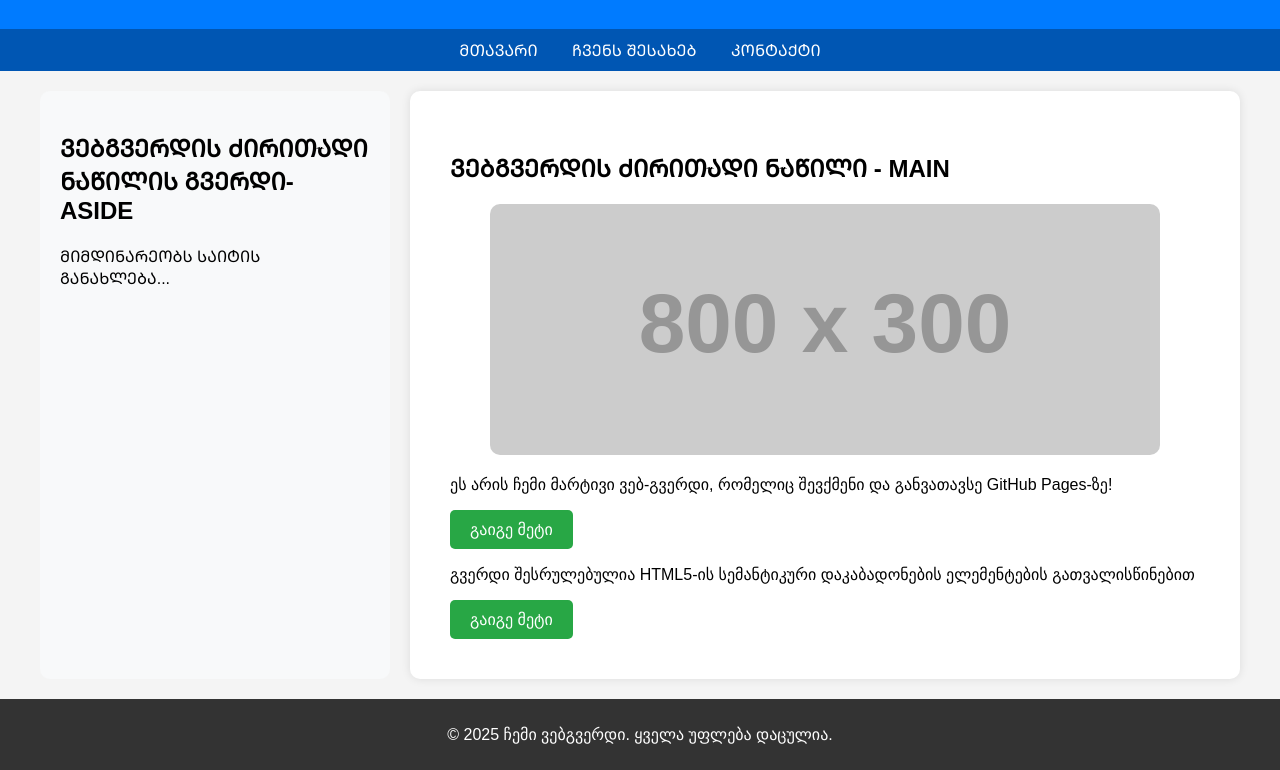
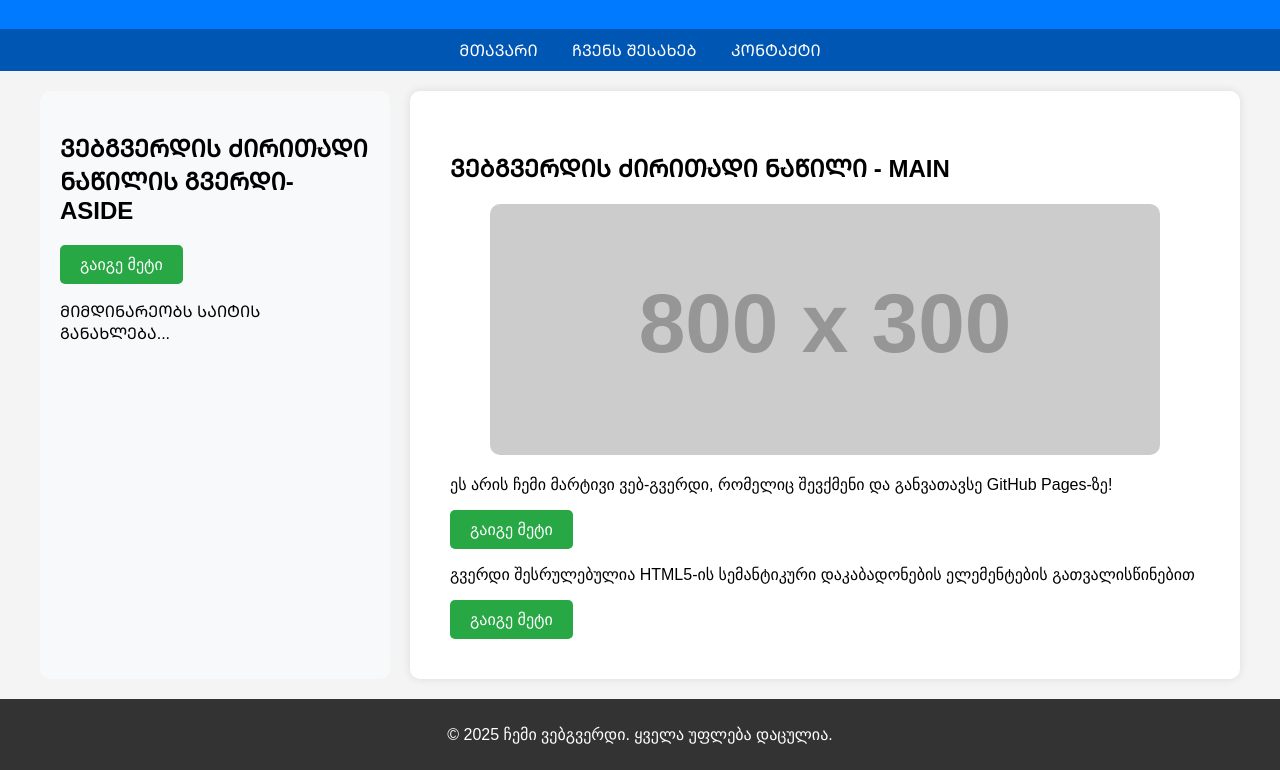
Before and after one commit to ikaroeduge/html_starter, a plain HTML site: page index.html in a window 1280 px wide. Shown: the part 130-900 px from the top of the page. Drawn offline with Linux system fonts and the light colour scheme; placeholder pictures from the web are drawn by us.

Commit message:
Update index.html

```diff
--- a/index.html
+++ b/index.html
@@ -113,7 +113,9 @@
     <div class="container">
         <aside>
             <h2>ᲕᲔᲑᲒᲕᲔᲠᲓᲘᲡ ᲫᲘᲠᲘᲗᲐᲓᲘ ᲜᲐᲬᲘᲚᲘᲡ ᲒᲕᲔᲠᲓᲘ- ASIDE </h2>
+            <a href="https://developer.mozilla.org/en-US/docs/Web/HTML/Element/aside" class="button" target="_blank">გაიგე მეტი</a>
             <p>ᲛᲘᲛᲓᲘᲜᲐᲠᲔᲝᲑᲡ ᲡᲐᲘᲢᲘᲡ ᲒᲐᲜᲐᲮᲚᲔᲑᲐ...</p>
+
         </aside>
         <main>
             <h2>ᲕᲔᲑᲒᲕᲔᲠᲓᲘᲡ ᲫᲘᲠᲘᲗᲐᲓᲘ ᲜᲐᲬᲘᲚᲘ - MAIN </h2>
```
